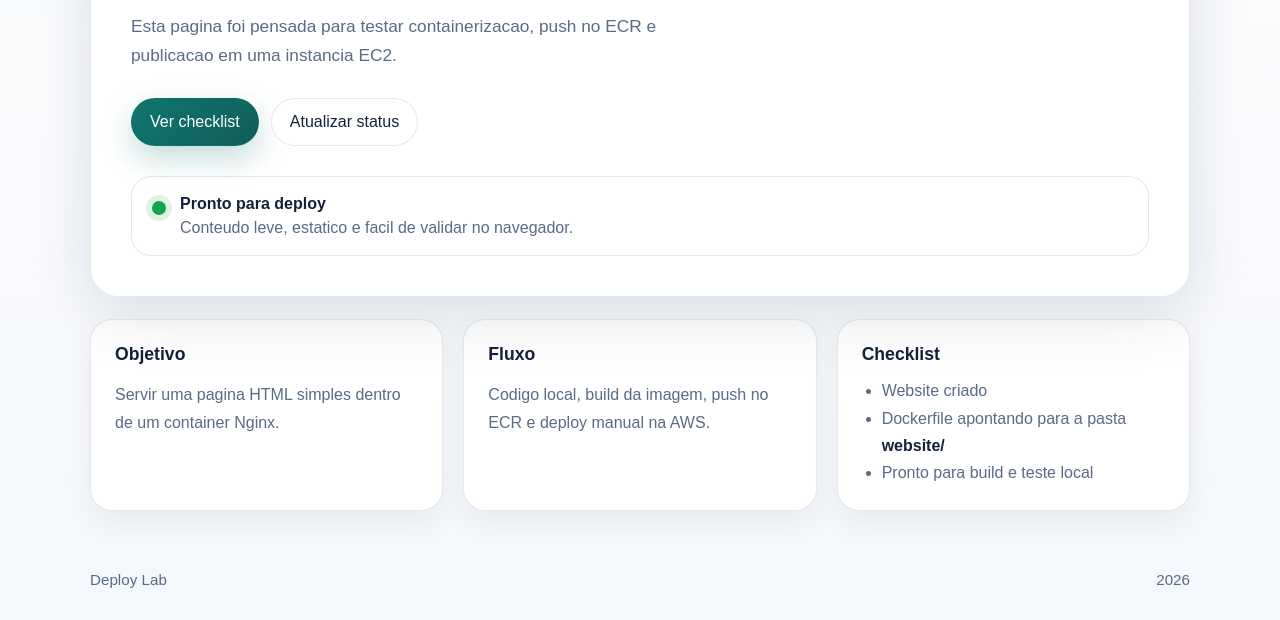
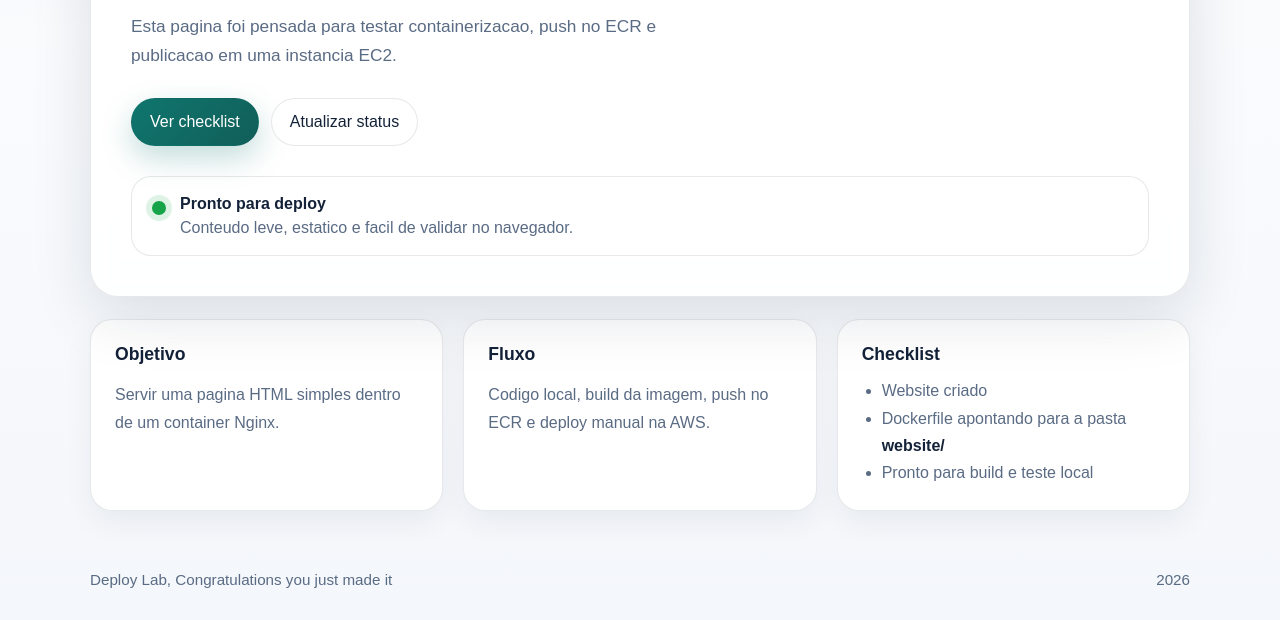
Before and after one commit to LucaasHenrique/application-repository, a plain HTML site: page website/index.html in a window 1280 px wide. Shown: the part 578-1198 px from the top of the page. Drawn offline with Linux system fonts and the light colour scheme.

Commit message:
feat: small feat

```diff
--- a/website/index.html
+++ b/website/index.html
@@ -53,7 +53,7 @@
   </main>
 
   <footer class="footer">
-    <span>Deploy Lab</span>
+    <span>Deploy Lab, Congratulations you just made it</span>
     <span id="year"></span>
   </footer>
 
```
Also changed, not shown: 1 other file.
